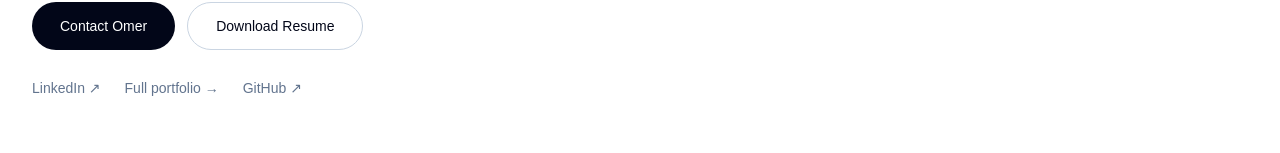
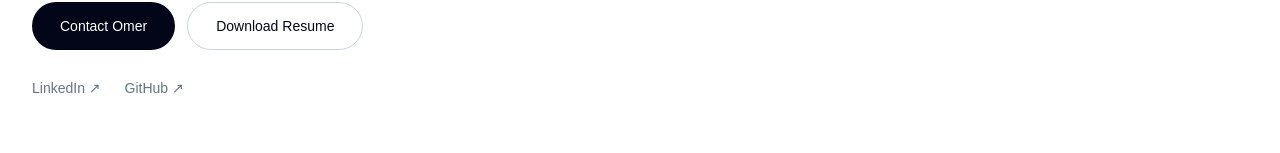
Before and after one commit to omerfaraz-fa/faraz-website, a Next.js app: page /meet in a window 1280 px wide. Shown: the part 647-800 px from the top of the page. Built offline with nearby package versions, Linux system fonts and the light colour scheme.

Commit message:
Complete recruiter landing page for executive networking

```diff
--- a/src/components/Navbar.tsx
+++ b/src/components/Navbar.tsx
@@ -8,7 +8,7 @@ interface NavbarProps {
 }
 
 export default function Navbar({
-  ctaLabel = "Let’s talk",
+  ctaLabel = "Let's talk",
   ctaHref = "/#contact",
   showNavigation = true,
 }: NavbarProps) {
@@ -17,8 +17,9 @@ export default function Navbar({
       <div className="mx-auto flex h-20 max-w-7xl items-center justify-between px-6 lg:px-8">
         <Link
           href="/"
+          title="View full portfolio"
+          aria-label="View full portfolio"
           className="flex items-center gap-3"
-          aria-label="Faraz.cc homepage"
         >
           <Image
             src="/logo-final.svg"
--- a/src/components/recruiter/Hero.tsx
+++ b/src/components/recruiter/Hero.tsx
@@ -1,5 +1,3 @@
-import Link from "next/link";
-
 import Navbar from "../Navbar";
 
 export default function Hero() {
@@ -79,12 +77,6 @@ export default function Hero() {
                 LinkedIn ↗
               </a>
 
-              <Link
-                href="/#projects"
-                className="transition hover:text-slate-950"
-              >
-                Full portfolio →
-              </Link>
 
               <a
                 href="https://github.com/omerfaraz-fa"
```
